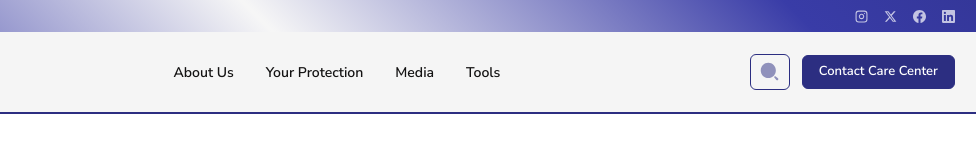
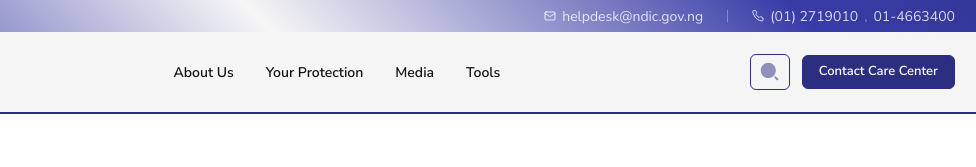
Before and after one commit to Korex23/ndic-website, a plain HTML site: page index.html in a window 1280 px wide. Shown: the top 167 px of the page, 304-1280 px from the left. Drawn offline with nearby package versions, Linux system fonts and the light colour scheme.

Commit message:
navbar and footer

```diff
--- a/components/components.js
+++ b/components/components.js
@@ -27,26 +27,24 @@ class NavBar extends HTMLElement {
         <!-- Right panel: accent bar + nav links -->
         <div class="flex-1 flex flex-col border-b-2 border-brand-primary" style="background: #F5F5F5;">
 
-          <!-- Accent bar: h-2 on mobile, taller on desktop with social icons -->
+          <!-- Accent bar: h-2 on mobile, taller on desktop with contact info -->
           <div class="h-2 lg:h-8 nav-accent-bar flex items-center justify-end pr-[2%]">
-            <!-- Social icons: desktop only -->
-            <div class="hidden lg:flex items-center gap-4">
-              <!-- Instagram -->
-              <a href="#" aria-label="Instagram" class="text-white/70 hover:text-white transition-colors">
-                <svg xmlns="http://www.w3.org/2000/svg" width="13" height="13" viewBox="0 0 24 24" fill="none" stroke="currentColor" stroke-width="2" stroke-linecap="round" stroke-linejoin="round"><rect x="2" y="2" width="20" height="20" rx="5" ry="5"/><path d="M16 11.37A4 4 0 1 1 12.63 8 4 4 0 0 1 16 11.37z"/><line x1="17.5" y1="6.5" x2="17.51" y2="6.5"/></svg>
+            <!-- Contact info: desktop only -->
+            <div class="hidden lg:flex items-center gap-6">
+              <!-- Email -->
+              <a href="mailto:helpdesk@ndic.gov.ng" aria-label="Email NDIC" class="flex items-center gap-1.5 text-white/80 hover:text-white transition-colors">
+                <svg xmlns="http://www.w3.org/2000/svg" width="12" height="12" viewBox="0 0 24 24" fill="none" stroke="currentColor" stroke-width="2" stroke-linecap="round" stroke-linejoin="round"><rect x="2" y="4" width="20" height="16" rx="2"/><path d="m22 7-8.97 5.7a1.94 1.94 0 0 1-2.06 0L2 7"/></svg>
+                <span class="font-body text-[14px]">helpdesk@ndic.gov.ng</span>
               </a>
-              <!-- X / Twitter -->
-              <a href="#" aria-label="X (Twitter)" class="text-white/70 hover:text-white transition-colors">
-                <svg xmlns="http://www.w3.org/2000/svg" width="13" height="13" viewBox="0 0 24 24" fill="currentColor"><path d="M18.244 2.25h3.308l-7.227 8.26 8.502 11.24H16.17l-5.214-6.817L4.99 21.75H1.68l7.73-8.835L1.254 2.25H8.08l4.713 6.231zm-1.161 17.52h1.833L7.084 4.126H5.117z"/></svg>
-              </a>
-              <!-- Facebook -->
-              <a href="#" aria-label="Facebook" class="text-white/70 hover:text-white transition-colors">
-                <svg xmlns="http://www.w3.org/2000/svg" width="13" height="13" viewBox="0 0 24 24" fill="currentColor"><path d="M24 12.073c0-6.627-5.373-12-12-12s-12 5.373-12 12c0 5.99 4.388 10.954 10.125 11.854v-8.385H7.078v-3.47h3.047V9.43c0-3.007 1.792-4.669 4.533-4.669 1.312 0 2.686.235 2.686.235v2.953H15.83c-1.491 0-1.956.925-1.956 1.874v2.25h3.328l-.532 3.47h-2.796v8.385C19.612 23.027 24 18.062 24 12.073z"/></svg>
-              </a>
-              <!-- LinkedIn -->
-              <a href="#" aria-label="LinkedIn" class="text-white/70 hover:text-white transition-colors">
-                <svg xmlns="http://www.w3.org/2000/svg" width="13" height="13" viewBox="0 0 24 24" fill="currentColor"><path d="M20.447 20.452h-3.554v-5.569c0-1.328-.027-3.037-1.852-3.037-1.853 0-2.136 1.445-2.136 2.939v5.667H9.351V9h3.414v1.561h.046c.477-.9 1.637-1.85 3.37-1.85 3.601 0 4.267 2.37 4.267 5.455v6.286zM5.337 7.433a2.062 2.062 0 0 1-2.063-2.065 2.064 2.064 0 1 1 2.063 2.065zm1.782 13.019H3.555V9h3.564v11.452zM22.225 0H1.771C.792 0 0 .774 0 1.729v20.542C0 23.227.792 24 1.771 24h20.451C23.2 24 24 23.227 24 22.271V1.729C24 .774 23.2 0 22.222 0h.003z"/></svg>
-              </a>
+              <!-- Divider -->
+              <span class="w-px h-3 bg-white/30"></span>
+              <!-- Phone -->
+              <div class="flex items-center gap-1.5">
+                <svg xmlns="http://www.w3.org/2000/svg" width="12" height="12" viewBox="0 0 24 24" fill="none" stroke="white" stroke-width="2" stroke-linecap="round" stroke-linejoin="round" class="opacity-80 flex-shrink-0"><path d="M22 16.92v3a2 2 0 0 1-2.18 2 19.79 19.79 0 0 1-8.63-3.07A19.5 19.5 0 0 1 4.69 12a19.79 19.79 0 0 1-3.07-8.67A2 2 0 0 1 3.6 1.28h3a2 2 0 0 1 2 1.72c.127.96.361 1.903.7 2.81a2 2 0 0 1-.45 2.11L7.91 8.96a16 16 0 0 0 6 6l.96-.96a2 2 0 0 1 2.11-.45c.907.339 1.85.573 2.81.7a2 2 0 0 1 1.72 2.02z"/></svg>
+                <a href="tel:012719010" aria-label="Call NDIC line 1" class="font-body text-[14px] text-white/80 hover:text-white transition-colors">(01) 2719010</a>
+                <span class="text-white/40 text-[14px]">,</span>
+                <a href="tel:014663400" aria-label="Call NDIC line 2" class="font-body text-[14px] text-white/80 hover:text-white transition-colors">01-4663400</a>
+              </div>
             </div>
           </div>
 
@@ -257,7 +255,7 @@ class FooterBar extends HTMLElement {
           ${links
             .map(
               (l) => `
-              <a href="#" class="block text-[14px] text-gray-300 hover:text-white transition-colors">
+              <a href="#" class="block text-[14px] text-gray-300 hover:text-white transition-colors truncate">
                 ${l}
               </a>
             `,
@@ -278,7 +276,7 @@ class FooterBar extends HTMLElement {
           <div class="grid lg:grid-cols-6 gap-10">
 
             <!-- LEFT: Logo + Address -->
-            <div class="lg:col-span-2">
+            <div class="lg:col-span-2 lg:w-[60%]">
 
               <!-- Logo -->
               <a href="index.html" class="flex items-center gap-2 mb-6" aria-label="NDIC Home">
@@ -297,7 +295,7 @@ class FooterBar extends HTMLElement {
             </div>
 
             <!-- RIGHT: Links -->
-            <div class="lg:col-span-4 grid grid-cols-2 md:grid-cols-3 lg:grid-cols-5 gap-3">
+            <div class="lg:col-span-4 grid grid-cols-2 md:grid-cols-3 lg:grid-cols-5 xl:ml-auto xl:w-[85%]">
 
               ${this._col("Corporate", [
                 "Mandate",
--- a/index.html
+++ b/index.html
@@ -152,7 +152,7 @@
                 system.
               </h2>
               <p
-                class="font-body text-[15px] text-ndic-secondary leading-relaxed mt-5 max-w-md"
+                class="font-body text-[14px] sm:text-[16px] md:text-[18px] lg:text-[20px] xl:text-[22px] text-ndic-secondary leading-relaxed mt-5 max-w-md"
               >
                 As Nigeria's deposit insurer, the Corporation ensures that
                 depositors are paid if a bank fails.
```
